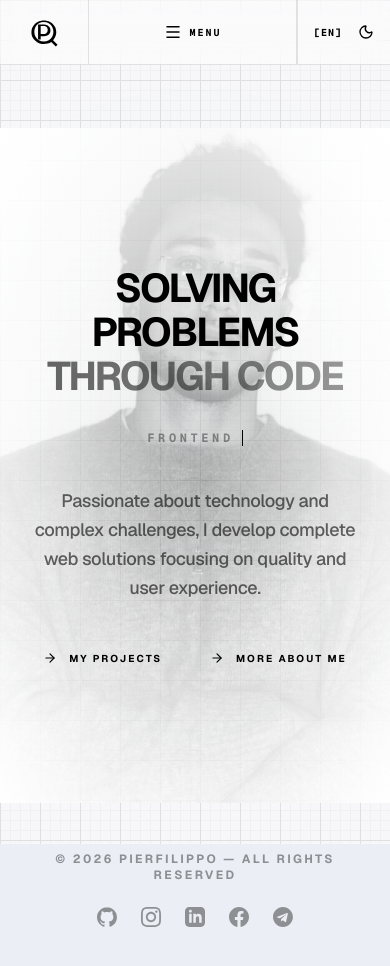
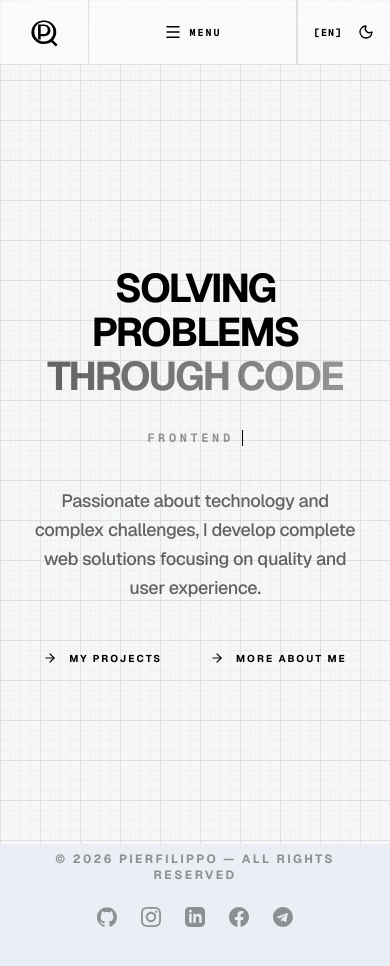
Before and after one commit to pierquarta25/getpierfilippo.com, a Next.js app: page / in a window 390 px wide. Shown: the top 966 px of the page. Built offline with nearby package versions, Linux system fonts and the light colour scheme.

Commit message:
sistemata home

```diff
--- a/src/components/sharlee/HeroSection.tsx
+++ b/src/components/sharlee/HeroSection.tsx
@@ -37,19 +37,6 @@ export const HeroSection = () => {
   return (
     <section className="flex flex-col items-center justify-center px-8 text-center py-24 md:py-12 relative min-h-[80vh] md:min-h-[60vh] overflow-hidden">
 
-      {/* Mobile Background - Stile Riccardo */}
-      <div className="absolute inset-0 lg:hidden pointer-events-none overflow-hidden">
-        <Image
-          src="/media/pierfilippo-portrait.jpg"
-          alt="Pierfilippo Quartarella Background"
-          fill
-          className="object-cover grayscale opacity-40 dark:opacity-30"
-          priority
-        />
-        {/* Overlay gradiente radiale per far emergere il testo e sfumare l'immagine */}
-        <div className="absolute inset-0 bg-radial-[at_50%_50%] from-transparent via-white/60 to-white dark:via-black/70 dark:to-black" />
-      </div>
-
       <div className="relative z-10 flex flex-col items-center">
         <h1 className="text-[clamp(2.5rem,8vw,5rem)] font-bold uppercase leading-[1.1] tracking-tighter max-w-5xl text-black dark:text-white">
           {t('hero.title')} <br />
```
